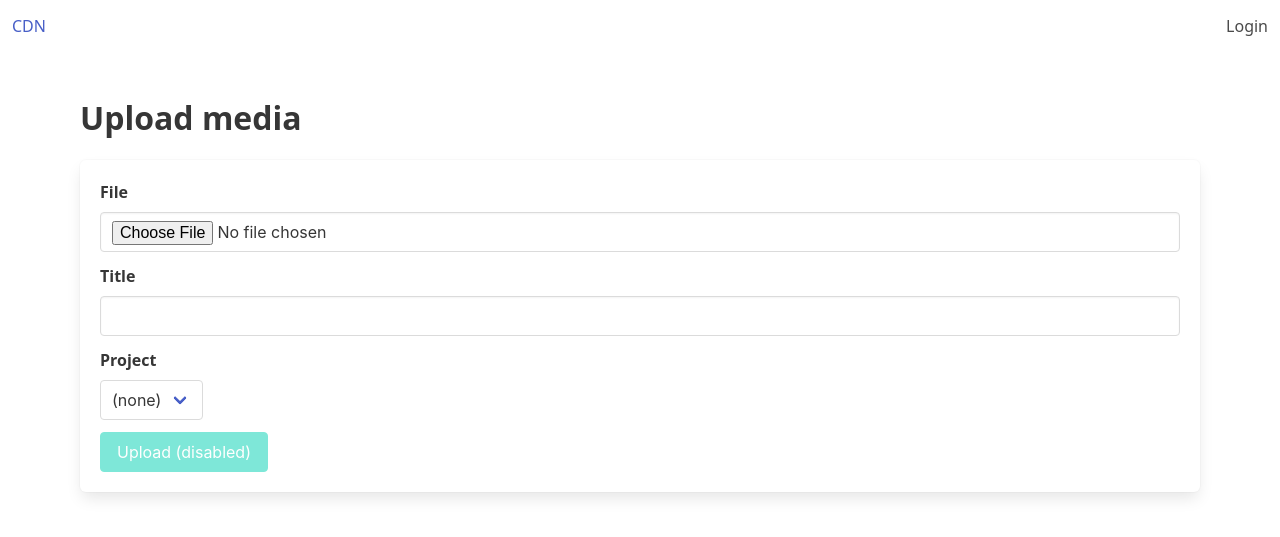
After one commit to dethbird/cdn, a PHP site: template templates/media/upload.twig in a window 1280 px wide. The commit adds this page. Shown: the top 537 px of the page. Run offline with PHP 8.4, Linux system fonts and the light colour scheme; the template is opened without the code that fills it, so the values that code supplies are empty; some libraries are stand-ins or nearby versions.

Commit message:
clicking add goes to an upload form

```diff
--- a/src/Routes.php
+++ b/src/Routes.php
@@ -25,6 +25,7 @@ return function (App $app, Db $db, Transcoder $transcoder, \Slim\Views\Twig $twi
     };
 
     $app->get('/', [$admin, 'index'])->add($requireAuth);
+    $app->get('/upload', [$admin, 'uploadForm'])->add($requireAuth);
     $app->get('/login', [$auth, 'loginForm']);
     $app->post('/login', [$auth, 'login']);
     $app->get('/logout', [$auth, 'logout']);
--- /dev/null
+++ b/templates/media/upload.twig
@@ -0,0 +1,44 @@
+{% extends 'layout.twig' %}
+
+{% block title %}Upload media — CDN{% endblock %}
+
+{% block content %}
+  <h1 class="title">Upload media</h1>
+  <div class="box">
+    <form method="post" action="/api/upload" enctype="multipart/form-data">
+      <div class="field">
+        <label class="label">File</label>
+        <div class="control">
+          <input class="input" type="file" name="file" />
+        </div>
+      </div>
+
+      <div class="field">
+        <label class="label">Title</label>
+        <div class="control">
+          <input class="input" type="text" name="title" />
+        </div>
+      </div>
+
+      <div class="field">
+        <label class="label">Project</label>
+        <div class="control">
+          <div class="select">
+            <select name="project">
+              <option value="">(none)</option>
+              {% for p in projects %}
+                <option value="{{ p.name|e }}">{{ p.name|e }}</option>
+              {% endfor %}
+            </select>
+          </div>
+        </div>
+      </div>
+
+      <div class="field">
+        <div class="control">
+          <button class="button is-primary" disabled>Upload (disabled)</button>
+        </div>
+      </div>
+    </form>
+  </div>
+{% endblock %}
```
Also changed, not shown: src/Controllers/AdminController.php (+10 -0 lines), templates/admin/index.twig (+2 -8 lines).
